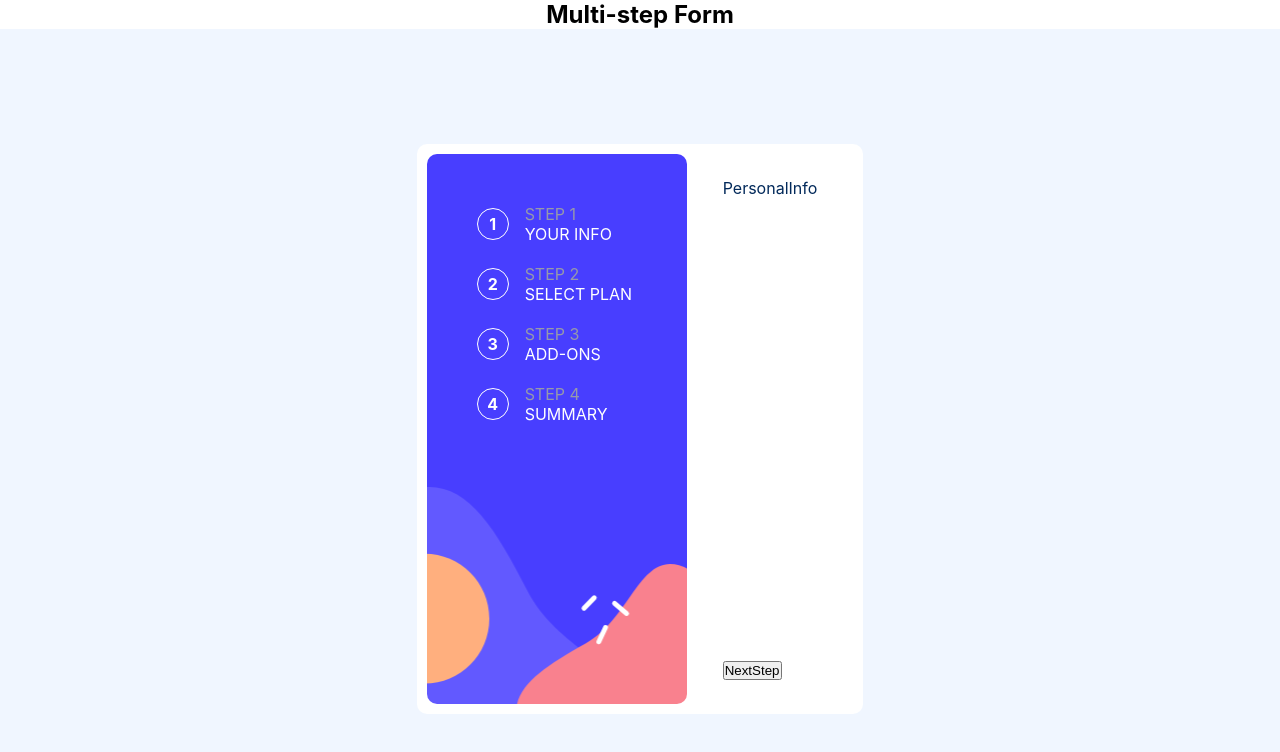
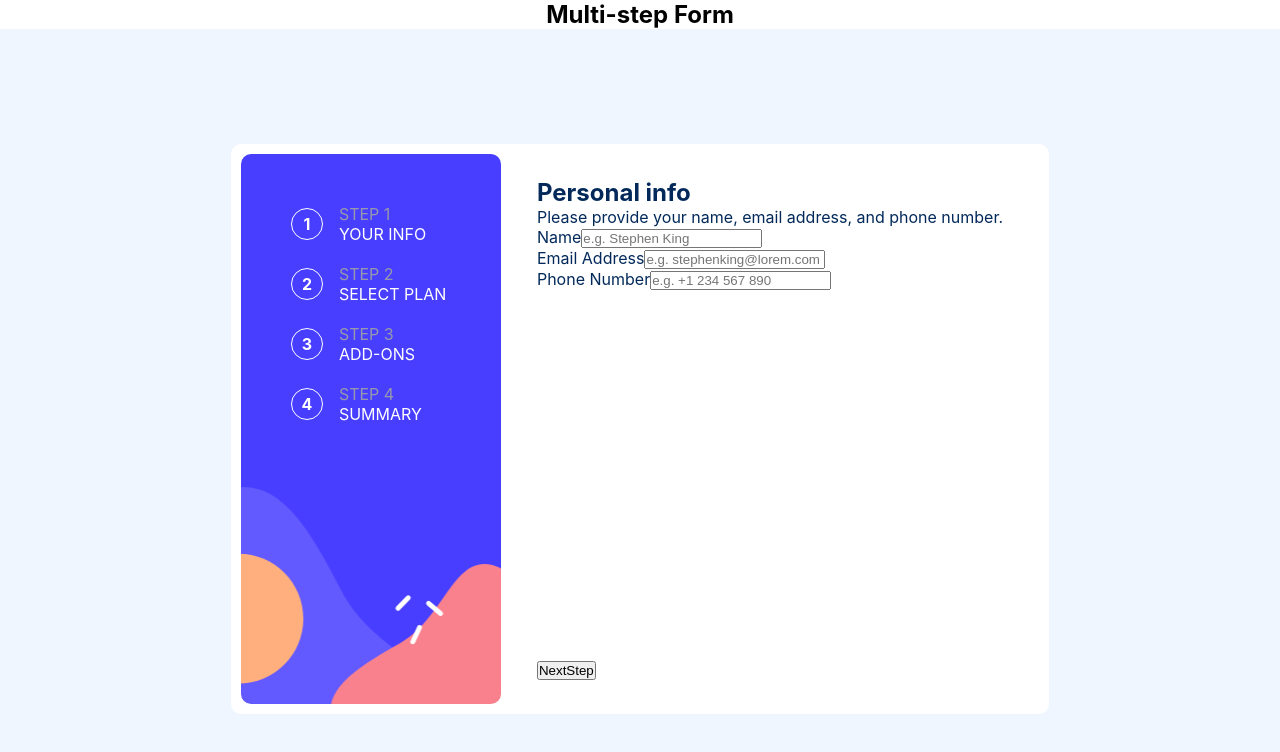
Before and after one commit to Ozgur2096/frontend-mentor-challenge2-react, a React (Create React App) app: page / in a window 1280 px wide. Shown: the top 752 px of the page. Built offline with nearby package versions, Linux system fonts and the light colour scheme; the HTML template or start-up script is replaced by a standard one.

Commit message:
personalInfo.tsx modified

```diff
--- a/src/components/MainContentElements/PersonalInfo.tsx
+++ b/src/components/MainContentElements/PersonalInfo.tsx
@@ -1,5 +1,26 @@
-import React from 'react';
-
 export const PersonalInfo = () => {
-  return <main className='main-content-container'>PersonalInfo</main>;
+  return (
+    <main className='main-content-container'>
+      <h2>Personal info</h2>
+      <p>Please provide your name, email address, and phone number.</p>
+      <div>
+        <div>
+          <label htmlFor='name'>Name</label>
+          <input type='text' id='name' placeholder='e.g. Stephen King' />
+        </div>
+        <div>
+          <label htmlFor='email'>Email Address</label>
+          <input
+            type='email'
+            id='email'
+            placeholder='e.g. stephenking@lorem.com'
+          />
+        </div>
+        <div>
+          <label htmlFor='tel'>Phone Number</label>
+          <input type='tel' id='tel' placeholder='e.g. +1 234 567 890' />
+        </div>
+      </div>
+    </main>
+  );
 };
```
